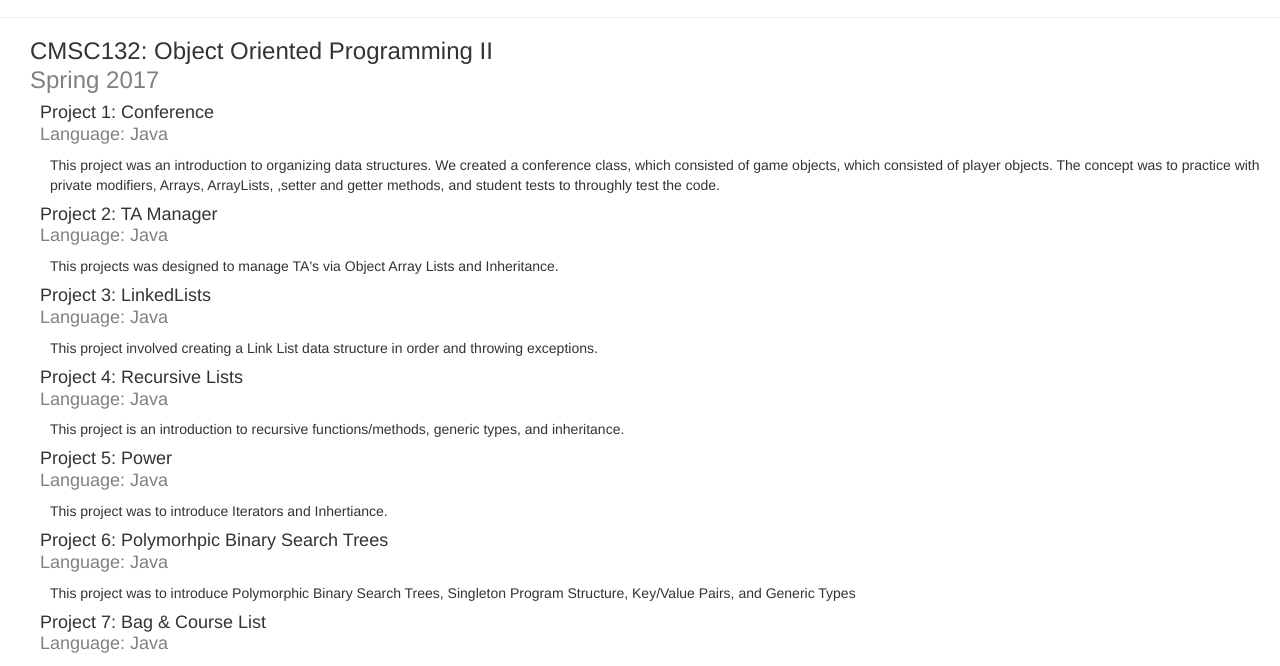
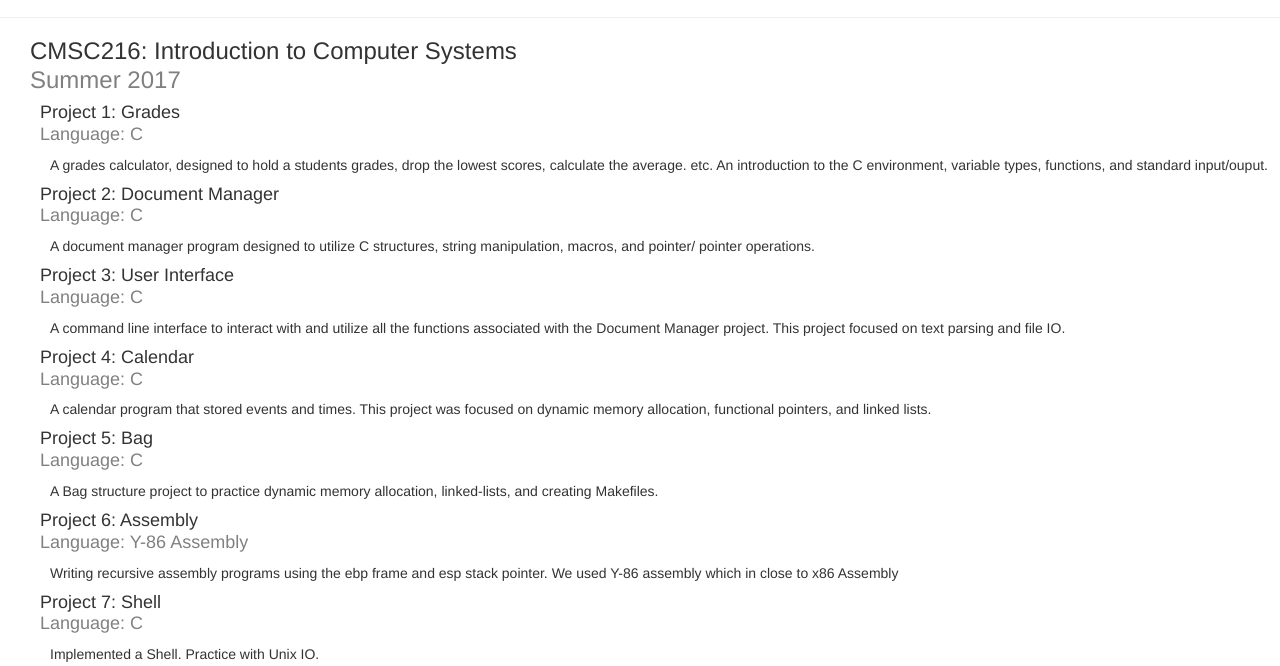
Before and after one commit to chishankar/chishankar.github.io, a plain HTML site: page project_page.html in a window 1280 px wide. Shown: the part 280-946 px from the top of the page. Drawn offline with nearby package versions, Linux system fonts and the light colour scheme.

Commit message:
Add 216 stuff

```diff
--- a/project_page.html
+++ b/project_page.html
@@ -24,6 +24,36 @@
 
   <h2>School Projects</h2>
   <hr>
+  <h3>CMSC216: Introduction to Computer Systems <p>Summer 2017</p></h3>
+  <div class="format">
+    <h4>Project 1: Grades<p>Language: C</p></h4>
+    <div>A grades calculator, designed to hold a students grades, drop the lowest scores, calculate the average. etc. An
+    introduction to the C environment, variable types, functions, and standard input/ouput.</div>
+
+    <h4>Project 2: Document Manager<p>Language: C</p></h4>
+    <div>A document manager program designed to utilize C structures, string manipulation, macros,
+      and pointer/ pointer operations.</div>
+
+    <h4>Project 3: User Interface<p>Language: C</p></h4>
+    <div>A command line interface to interact with and utilize all the functions associated with the Document Manager project.
+    This project focused on text parsing and file IO.</div>
+
+    <h4>Project 4: Calendar<p>Language: C</p></h4>
+    <div>A calendar program that stored events and times. This project was focused on dynamic memory allocation,
+    functional pointers, and linked lists.</div>
+
+    <h4>Project 5: Bag<p>Language: C</p></h4>
+    <div>A Bag structure project to practice dynamic memory allocation, linked-lists, and creating Makefiles.</div>
+
+    <h4>Project 6: Assembly<p>Language: Y-86 Assembly</p></h4>
+    <div>Writing recursive assembly programs using the ebp frame and esp stack pointer. We used Y-86 assembly which in
+    close to x86 Assembly </div>
+
+    <h4>Project 7: Shell<p>Language: C</p></h4>
+    <div>Implemented a Shell. Practice with Unix IO.</div>
+
+  </div>
+
   <h3>CMSC132: Object Oriented Programming II <p>Spring 2017</p> </h3>
   <div class="format">
     <h4>Project 1: Conference <p>Language: Java</p></h4>
@@ -57,7 +87,6 @@
    <div>This project used a Map with a nested HashMap data structure to store information. In addition, this project
    utilized threads and thread synchronization techniques to parse websites for popular baby names and store them in the
  data structure for easy access. </div>
-
   </div>
 
 
@@ -106,8 +135,6 @@
  from preivous projects. </div>
   </div>
 
-  <h3>CMSC216: Introduction to Computer Systems <p>Summer 2017</p></h3>
-
   <h2>Personal Projects</h2>
   <hr>
 
```
